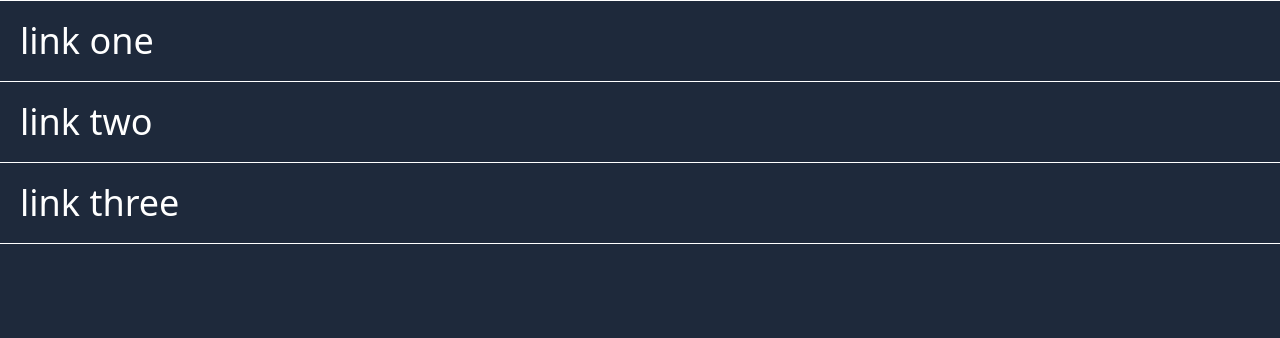
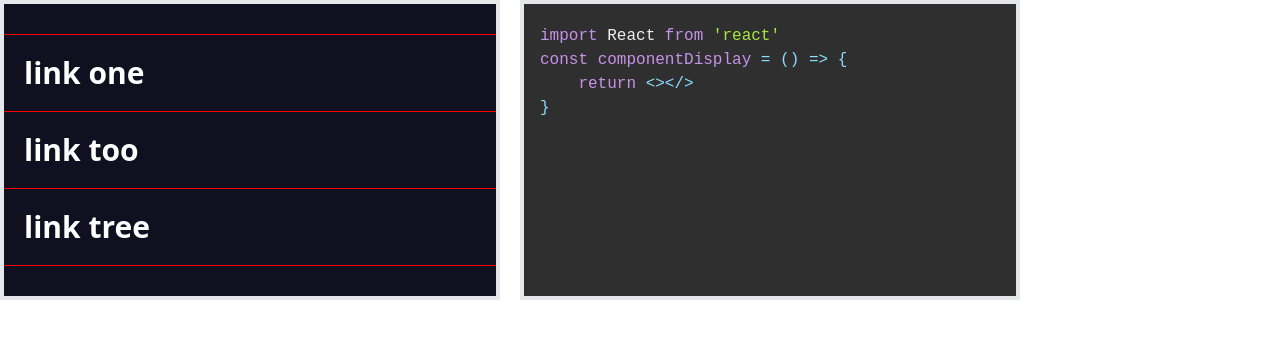
Before and after one commit to b-x-wu/hyperplexed-components, a React app: page / in a window 1280 px wide. Shown: the top 338 px of the page. Built offline with nearby package versions, Linux system fonts and the light colour scheme.

Commit message:
feat: add component display

```diff
--- /dev/null
+++ b/components/componentDisplay.tsx
@@ -0,0 +1,39 @@
+import React from "react";
+import { PrismAsyncLight as SyntaxHighlighter } from 'react-syntax-highlighter'
+import { materialDark } from "react-syntax-highlighter/dist/esm/styles/prism"
+import tsx from 'react-syntax-highlighter/dist/esm/languages/prism/tsx'
+
+SyntaxHighlighter.registerLanguage('tsx', tsx)
+
+interface ComponentDisplayProps {
+    width: string | number
+    height: string | number
+    children: React.ReactNode
+    codeText?: string
+    customStyle?: React.CSSProperties
+}
+
+export const ComponentDisplay = ({
+    width,
+    height,
+    children,
+    customStyle,
+    codeText,
+}: ComponentDisplayProps) => {
+    const widthString = typeof width === 'string' ? width : `${width}px`
+    const heightString = typeof height === 'string' ? height : `${height}px`
+
+    return (
+        <div className="flex flex-col md:flex-row gap-y-5 md:gap-x-5">
+            <div style={{ width: widthString, height: heightString, margin: 0, ...customStyle }}>
+                {children}
+            </div>
+            {
+                codeText == null ? <></> :
+                <SyntaxHighlighter language="tsx" style={materialDark} customStyle={{ width: widthString, height: heightString, margin: 0, ...customStyle }}>
+                    {codeText}
+                </SyntaxHighlighter>
+            }
+        </div>
+    )
+}
--- a/package.json
+++ b/package.json
@@ -13,13 +13,15 @@
   "license": "ISC",
   "dependencies": {
     "react": "^18.2.0",
-    "react-dom": "^18.2.0"
+    "react-dom": "^18.2.0",
+    "react-syntax-highlighter": "^15.5.0"
   },
   "devDependencies": {
     "@babel/core": "^7.20.7",
     "@babel/preset-react": "^7.18.6",
     "@types/react": "^18.0.31",
     "@types/react-dom": "^18.0.11",
+    "@types/react-syntax-highlighter": "^15.5.6",
     "babel-loader": "^9.1.0",
     "html-webpack-plugin": "^5.5.0",
     "ts-loader": "^9.4.2",
--- a/src/index.tsx
+++ b/src/index.tsx
@@ -1,10 +1,14 @@
 import React from 'react'
 import { createRoot } from 'react-dom/client'
 import { FancyGradientHoverLinks } from '../components/fancyGradientHoverLinks'
+import { ComponentDisplay } from '../components/componentDisplay'
 
 const App = () => {
+    const codeString = `import React from 'react'\nconst componentDisplay = () => {\n\treturn <></>\n}`
+
     return (
-        <div className='bg-slate-800 h-screen w-screen text-4xl text-white'>
+        <ComponentDisplay width={500} height={300} codeText={codeString} customStyle={{ borderWidth: 4 }}>
+            <div className='bg-[#101020] text-white font-bold text-3xl h-full flex flex-col justify-center'>
                 <FancyGradientHoverLinks
                     linkInfos={[
                         {
@@ -12,16 +16,18 @@ const App = () => {
                             href: "/"
                         },
                         {
-                        text: "link two",
+                            text: "link too",
                             href: "/"
                         },
                         {
-                        text: "link three",
+                            text: "link tree",
                             href: "/"
                         }
                     ]}
+                    borderColor='#ff0000'
                 />
             </div>
+        </ComponentDisplay>
     )
 }
 
```
Also changed, not shown: 1 other file (tests, documents, lock files or other folders). Lines whose indentation alone changed are shown as unchanged.
